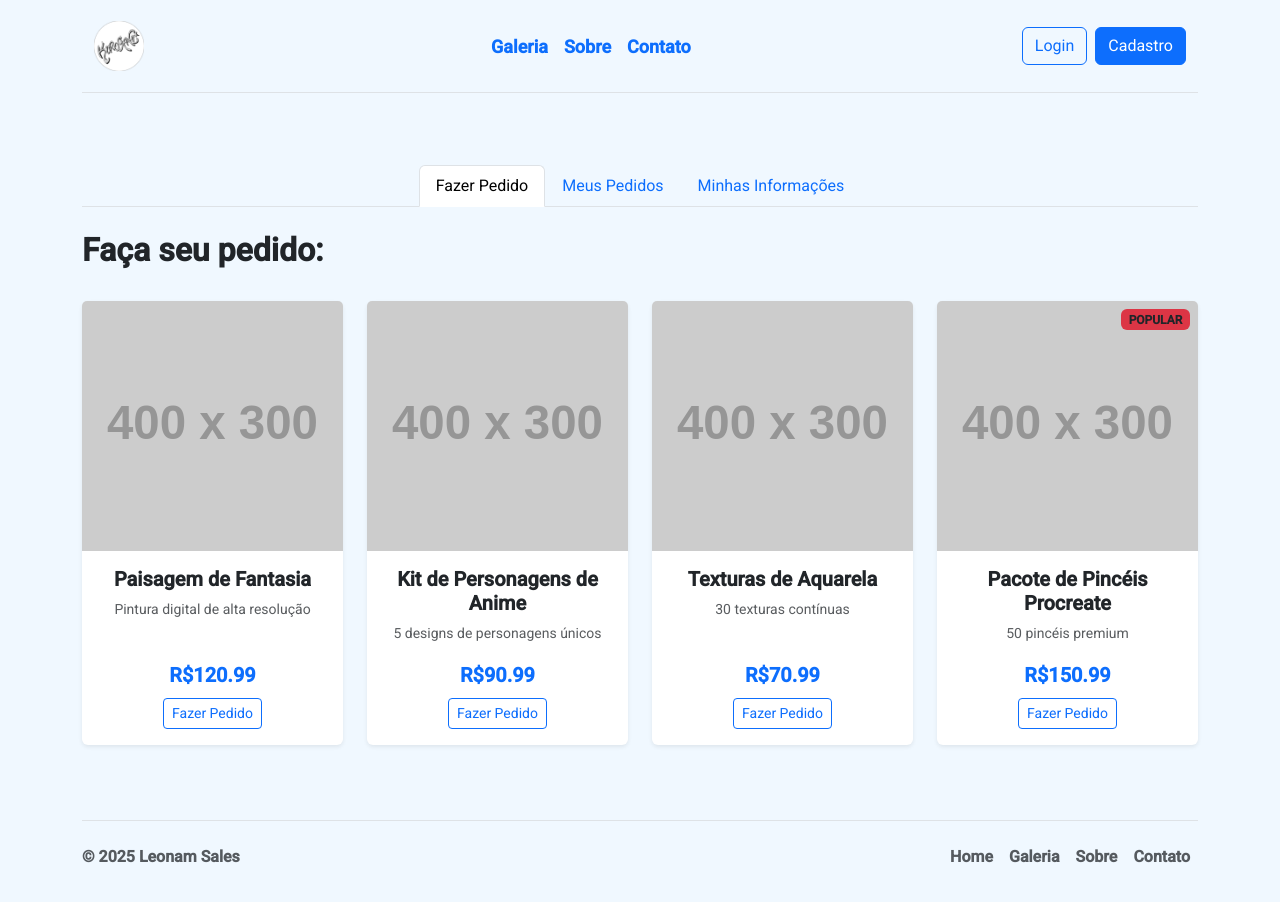
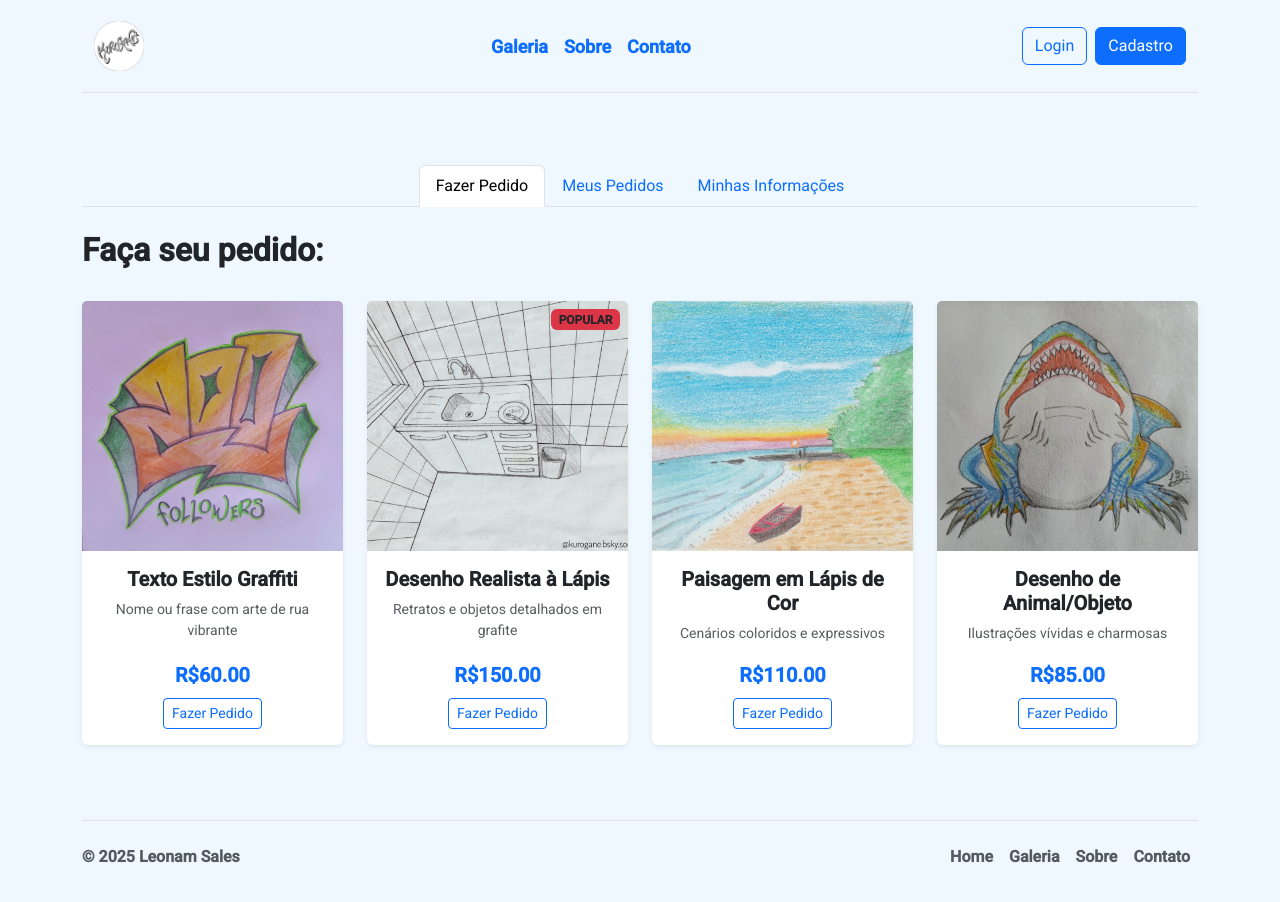
Before and after one commit to LeonamAS/projeto_final-FORD_Enter, an Angular app: page /userpage in a window 1280 px wide. Shown: the top 902 px of the page. Built offline with nearby package versions, Linux system fonts and the light colour scheme.

Commit message:
Melhorias na userpage

```diff
--- a/src/app/auth/auth.service.ts
+++ b/src/app/auth/auth.service.ts
@@ -4,7 +4,7 @@ import { BehaviorSubject, Observable } from 'rxjs';
 
 interface User {
   name: string;
-  username: string;
+  username: string; // Usado como email para login e ID único
   password: string;
 }
 
@@ -12,15 +12,18 @@ interface User {
   providedIn: 'root'
 })
 export class AuthService {
-  private users: User[] = this.loadUsersFromLocalStorage();
+  private users: User[];
 
   private loggedIn = new BehaviorSubject<boolean>(this.getLoggedInFromLocalStorage());
   private loggedUserName = new BehaviorSubject<string | null>(this.getUserNameFromLocalStorage());
+  private loggedUserUsername = new BehaviorSubject<string | null>(this.getLoggedUserUsernameFromLocalStorage()); // Novo para o username
 
   isLoggedIn$: Observable<boolean> = this.loggedIn.asObservable();
   loggedUserName$: Observable<string | null> = this.loggedUserName.asObservable();
+  loggedUserUsername$: Observable<string | null> = this.loggedUserUsername.asObservable(); // Expor para o componente
 
   constructor(private router: Router) {
+    this.users = this.loadUsersFromLocalStorage();
     this.loggedIn.subscribe(value => {
       localStorage.setItem('loggedIn', JSON.stringify(value));
     });
@@ -29,6 +32,13 @@ export class AuthService {
         localStorage.setItem('loggedUserName', value);
       } else {
         localStorage.removeItem('loggedUserName');
+      }
+    });
+    this.loggedUserUsername.subscribe(value => {
+      if (value) {
+        localStorage.setItem('loggedUserUsername', value); // Salvar o username (email)
+      } else {
+        localStorage.removeItem('loggedUserUsername');
       }
     });
   }
@@ -42,22 +52,27 @@ export class AuthService {
     return localStorage.getItem('loggedUserName');
   }
 
+  private getLoggedUserUsernameFromLocalStorage(): string | null {
+    return localStorage.getItem('loggedUserUsername');
+  }
+
   private loadUsersFromLocalStorage(): User[] {
     const usersJson = localStorage.getItem('registeredUsers');
+    let storedUsers: User[] = [];
     if (usersJson) {
       try {
-        const storedUsers: User[] = JSON.parse(usersJson);
-        const adminUserExists = storedUsers.some(user => user.username === 'admin@email.com');
-        if (!adminUserExists) {
-          return [{ name: 'Administrador', username: 'admin@email.com', password: '123456' }, ...storedUsers];
-        }
-        return storedUsers;
+        storedUsers = JSON.parse(usersJson);
       } catch (e) {
         console.error("Erro ao carregar usuários do localStorage:", e);
-        return [{ name: 'Administrador', username: 'admin@email.com', password: '123456' }];
       }
     }
-    return [{ name: 'Administrador', username: 'admin@email.com', password: '123456' }];
+
+    // Adiciona o usuário admin apenas se ele não existir
+    const adminUserExists = storedUsers.some(user => user.username === 'admin@email.com');
+    if (!adminUserExists) {
+      return [{ name: 'Administrador', username: 'admin@email.com', password: '123456' }, ...storedUsers];
+    }
+    return storedUsers;
   }
 
   private saveUsersToLocalStorage(): void {
@@ -70,6 +85,7 @@ export class AuthService {
     if (userFound) {
       this.loggedIn.next(true);
       this.loggedUserName.next(userFound.name);
+      this.loggedUserUsername.next(userFound.username); // Definir o username logado
       console.log(`Usuário "${userFound.name}" logado com sucesso.`);
       return true;
     }
@@ -93,8 +109,10 @@ export class AuthService {
   logout(): void {
     this.loggedIn.next(false);
     this.loggedUserName.next(null);
+    this.loggedUserUsername.next(null); // Limpar o username ao deslogar
     localStorage.removeItem('loggedIn');
     localStorage.removeItem('loggedUserName');
+    localStorage.removeItem('loggedUserUsername');
     this.router.navigate(['/home']);
   }
 
--- a/src/app/userpage/userpage.component.html
+++ b/src/app/userpage/userpage.component.html
@@ -2,6 +2,10 @@
     <app-cabecalho></app-cabecalho>
     <section class="userpage">
         <section class="container py-5">
+            <div *ngIf="message" class="alert alert-{{messageType}} alert-dismissible fade show mb-4" role="alert">
+                {{ message }}
+                <button type="button" class="btn-close" (click)="message=''" aria-label="Close"></button>
+            </div>
             <ul class="nav nav-tabs justify-content-center mb-4">
                 <li class="nav-item">
                     <button class="nav-link" [class.active]="activeTab === 'fazerPedido'"
@@ -87,22 +91,27 @@
                     <div class="row g-3">
                         <div class="col-md-6">
                             <label for="nomeUsuario" class="form-label">Nome Completo</label>
-                            <input type="text" class="form-control" id="nomeUsuario" [(ngModel)]="userInfo.name" disabled>
+                            <input type="text" class="form-control" id="nomeUsuario" [(ngModel)]="userInfo.name"
+                                [disabled]="!editMode">
                         </div>
                         <div class="col-md-6">
                             <label for="emailUsuario" class="form-label">Email</label>
-                            <input type="email" class="form-control" id="emailUsuario" [(ngModel)]="userInfo.email" disabled>
+                            <input type="email" class="form-control" id="emailUsuario" [(ngModel)]="userInfo.email"
+                                disabled>
                         </div>
                         <div class="col-md-6">
                             <label for="telefoneUsuario" class="form-label">Telefone</label>
-                            <input type="tel" class="form-control" id="telefoneUsuario" [(ngModel)]="userInfo.phone" disabled>
+                            <input type="tel" class="form-control" id="telefoneUsuario" [(ngModel)]="userInfo.phone"
+                                [disabled]="!editMode">
                         </div>
                         <div class="col-md-6">
                             <label for="enderecoUsuario" class="form-label">Endereço</label>
-                            <input type="text" class="form-control" id="enderecoUsuario" [(ngModel)]="userInfo.address" disabled>
+                            <input type="text" class="form-control" id="enderecoUsuario" [(ngModel)]="userInfo.address"
+                                [disabled]="!editMode">
                         </div>
                         <div class="col-12 text-end">
-                            <button class="btn btn-primary" (click)="toggleEditMode()">{{ editMode ? 'Salvar' : 'Editar' }}</button>
+                            <button class="btn btn-primary" (click)="toggleEditMode()">{{ editMode ? 'Salvar' : 'Editar'
+                                }}</button>
                         </div>
                     </div>
                 </div>
--- a/src/app/userpage/userpage.component.ts
+++ b/src/app/userpage/userpage.component.ts
@@ -1,9 +1,11 @@
-import { Component, OnInit } from '@angular/core';
+import { Component, OnInit, OnDestroy } from '@angular/core';
 import { CabecalhoComponent } from '../componentes/cabecalho/cabecalho.component';
 import { RodapeComponent } from '../componentes/rodape/rodape.component';
 import { CommonModule, CurrencyPipe } from '@angular/common';
 import { FormsModule } from '@angular/forms';
 import { AuthService } from '../auth/auth.service';
+import { combineLatest, Subject } from 'rxjs';
+import { takeUntil } from 'rxjs/operators';
 
 interface IServico {
   id: number;
@@ -41,38 +43,38 @@ interface IUserInfo {
   templateUrl: './userpage.component.html',
   styleUrl: './userpage.component.css'
 })
-export class UserpageComponent implements OnInit {
+export class UserpageComponent implements OnInit, OnDestroy {
   activeTab: 'fazerPedido' | 'meusPedidos' | 'minhasInformacoes' = 'fazerPedido';
 
   servicos: IServico[] = [
     {
       id: 1,
-      imagem: 'https://placehold.co/400x300/6610f2/white?text=Arte+Digital',
-      titulo: 'Paisagem de Fantasia',
-      descricao: 'Pintura digital de alta resolução',
-      preco: 120.99
+      imagem: '/img/200.jpg',
+      titulo: 'Texto Estilo Graffiti',
+      descricao: 'Nome ou frase com arte de rua vibrante',
+      preco: 60.00
     },
     {
       id: 2,
-      imagem: 'https://placehold.co/400x300/dc3545/white?text=Personagem',
-      titulo: 'Kit de Personagens de Anime',
-      descricao: '5 designs de personagens únicos',
-      preco: 90.99
+      imagem: '/img/kitchen.jpg',
+      titulo: 'Desenho Realista à Lápis',
+      descricao: 'Retratos e objetos detalhados em grafite',
+      preco: 150.00,
+      popular: true
     },
     {
       id: 3,
-      imagem: 'https://placehold.co/400x300/6f42c1/white?text=Texturas',
-      titulo: 'Texturas de Aquarela',
-      descricao: '30 texturas contínuas',
-      preco: 70.99
+      imagem: '/img/beach.jpg',
+      titulo: 'Paisagem em Lápis de Cor',
+      descricao: 'Cenários coloridos e expressivos',
+      preco: 110.00
     },
     {
       id: 4,
-      imagem: 'https://placehold.co/400x300/ffc107/white?text=Pincéis',
-      titulo: 'Pacote de Pincéis Procreate',
-      descricao: '50 pincéis premium',
-      preco: 150.99,
-      popular: true
+      imagem: '/img/zamtrios.jpg',
+      titulo: 'Desenho de Animal/Objeto',
+      descricao: 'Ilustrações vívidas e charmosas',
+      preco: 85.00
     }
   ];
 
@@ -91,28 +93,39 @@ export class UserpageComponent implements OnInit {
   private currentUsernameForId: string | null = null;
   private currentUserNameForDisplay: string | null = null;
 
+  private destroy$ = new Subject<void>();
+
+  message: string = '';
+  messageType: 'success' | 'danger' | 'warning' | '' = '';
+
   constructor(private authService: AuthService) { }
 
-ngOnInit(): void {
-    this.authService.loggedUserName$.subscribe(userNameDisplay => {
-      this.authService.isLoggedIn$.subscribe(isLoggedIn => {
-        if (isLoggedIn) {
-          const storedUsername = localStorage.getItem('loggedUserName');
+  ngOnInit(): void {
+    combineLatest([
+      this.authService.isLoggedIn$,
+      this.authService.loggedUserName$,
+      this.authService.loggedUserUsername$
+    ]).pipe(takeUntil(this.destroy$))
+      .subscribe(([isLoggedIn, userNameDisplay, userUsername]) => {
+        if (isLoggedIn && userUsername) {
           this.currentUserNameForDisplay = userNameDisplay;
-          this.currentUsernameForId = storedUsername;
-
-          if (this.currentUsernameForId) {
-            this.loadUserInfo();
-            this.loadOrders();
-          }
+          this.currentUsernameForId = userUsername;
+          this.loadUserInfo();
+          this.loadOrders();
         } else {
           this.currentUserNameForDisplay = null;
           this.currentUsernameForId = null;
           this.userInfo = { name: '', email: '', phone: '', address: '' };
           this.orders = [];
+          this.message = '';
+          this.messageType = '';
         }
       });
-    });
+  }
+
+  ngOnDestroy(): void {
+    this.destroy$.next();
+    this.destroy$.complete();
   }
 
   changeTab(tab: 'fazerPedido' | 'meusPedidos' | 'minhasInformacoes') {
@@ -121,7 +134,7 @@ ngOnInit(): void {
 
   fazerPedido(servico: IServico): void {
     if (!this.currentUsernameForId) {
-      alert('Você precisa estar logado para fazer um pedido.');
+      this.showMessage('Você precisa estar logado para fazer um pedido.', 'warning');
       this.activeTab = 'fazerPedido';
       return;
     }
@@ -142,19 +155,19 @@ ngOnInit(): void {
     this.saveOrders();
     this.activeTab = 'meusPedidos';
 
-    alert(`Serviço "${servico.titulo}" adicionado ao carrinho!`);
+    this.showMessage(`Serviço "${servico.titulo}" adicionado aos seus pedidos!`, 'success');
   }
 
   toggleEditMode(): void {
     if (!this.currentUsernameForId) {
-      alert('Faça login para editar suas informações.');
+      this.showMessage('Faça login para editar suas informações.', 'warning');
       return;
     }
 
     this.editMode = !this.editMode;
     if (!this.editMode) {
       this.saveUserInfo();
-      alert('Informações salvas com sucesso!');
+      this.showMessage('Informações salvas com sucesso!', 'success');
     }
   }
 
@@ -168,12 +181,11 @@ ngOnInit(): void {
 
   private saveOrders(): void {
     if (!this.currentUsernameForId) return;
-
     try {
       localStorage.setItem(this.getOrdersLocalStorageKey(), JSON.stringify(this.orders));
     } catch (e) {
       console.error('Erro ao salvar pedidos no localStorage', e);
-      alert('Não foi possível salvar os pedidos. Verifique as configurações do navegador.');
+      this.showMessage('Não foi possível salvar os pedidos. Verifique as configurações do navegador.', 'danger');
     }
   }
 
@@ -182,7 +194,6 @@ ngOnInit(): void {
       this.orders = [];
       return;
     }
-
     try {
       const storedOrders = localStorage.getItem(this.getOrdersLocalStorageKey());
       if (storedOrders) {
@@ -200,7 +211,7 @@ ngOnInit(): void {
       }
     } catch (e) {
       console.error('Erro ao carregar pedidos do localStorage', e);
-      alert('Não foi possível carregar os pedidos anteriores. O aplicativo iniciará com uma lista vazia.');
+      this.showMessage('Não foi possível carregar os pedidos anteriores. O aplicativo iniciará com uma lista vazia.', 'danger');
       this.orders = [];
     }
   }
@@ -211,12 +222,11 @@ ngOnInit(): void {
 
   private saveUserInfo(): void {
     if (!this.currentUsernameForId) return;
-
     try {
       localStorage.setItem(this.getUserInfoLocalStorageKey(), JSON.stringify(this.userInfo));
     } catch (e) {
       console.error('Erro ao salvar informações do usuário no localStorage', e);
-      alert('Não foi possível salvar suas informações. Verifique as configurações do navegador.');
+      this.showMessage('Não foi possível salvar suas informações. Verifique as configurações do navegador.', 'danger');
     }
   }
 
@@ -225,7 +235,6 @@ ngOnInit(): void {
       this.userInfo = { name: '', email: '', phone: '', address: '' };
       return;
     }
-
     try {
       const storedUserInfo = localStorage.getItem(this.getUserInfoLocalStorageKey());
       if (storedUserInfo) {
@@ -241,7 +250,7 @@ ngOnInit(): void {
       }
     } catch (e) {
       console.error('Erro ao carregar informações do usuário do localStorage', e);
-      alert('Não foi possível carregar suas informações anteriores. As informações padrão serão usadas.');
+      this.showMessage('Não foi possível carregar suas informações anteriores. As informações padrão serão usadas.', 'danger');
       this.userInfo = {
         name: this.currentUserNameForDisplay || '',
         email: this.currentUsernameForId || '',
@@ -250,4 +259,13 @@ ngOnInit(): void {
       };
     }
   }
+
+  showMessage(msg: string, type: 'success' | 'danger' | 'warning'): void {
+    this.message = msg;
+    this.messageType = type;
+    setTimeout(() => {
+      this.message = '';
+      this.messageType = '';
+    }, 3000);
+  }
 }
```
